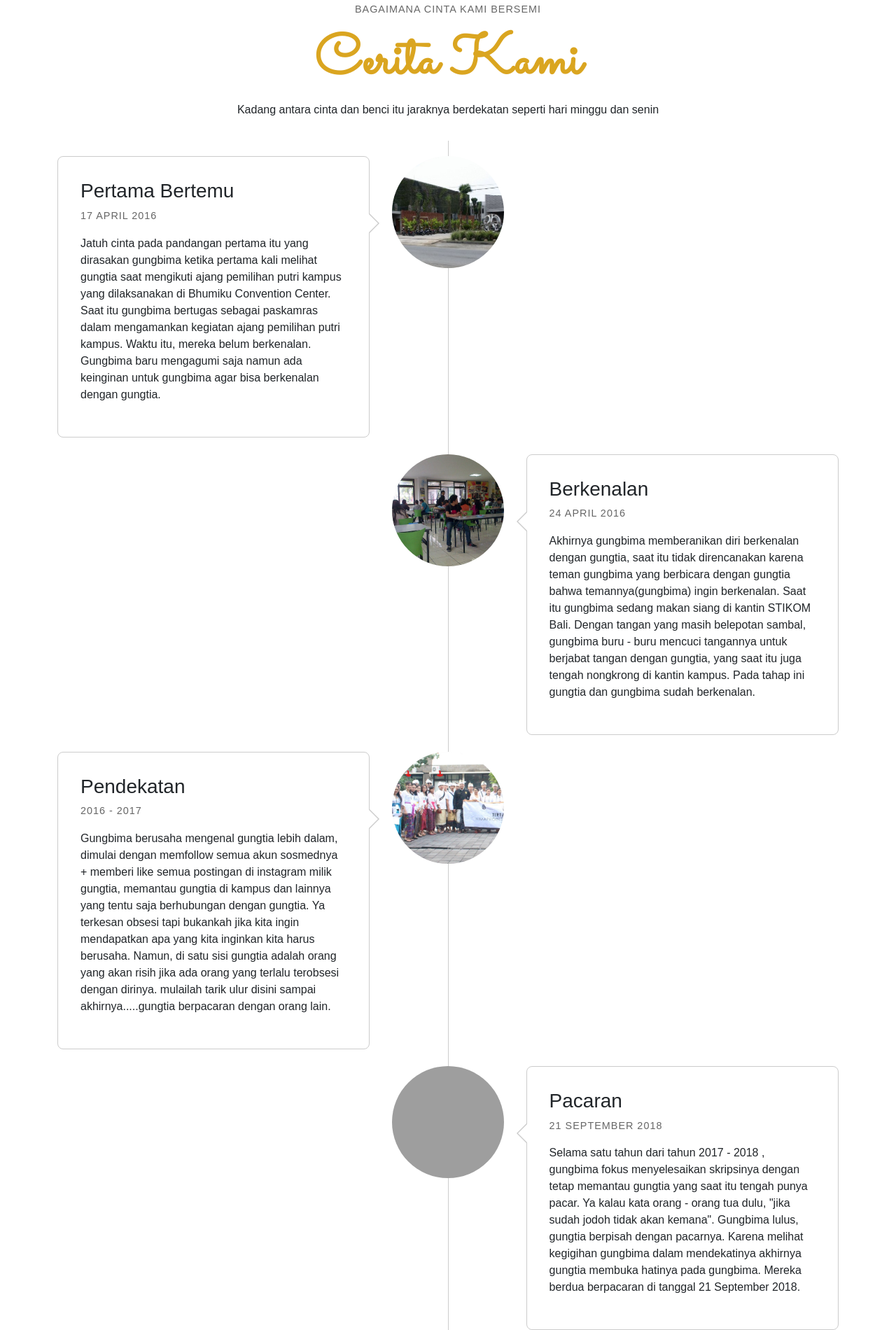
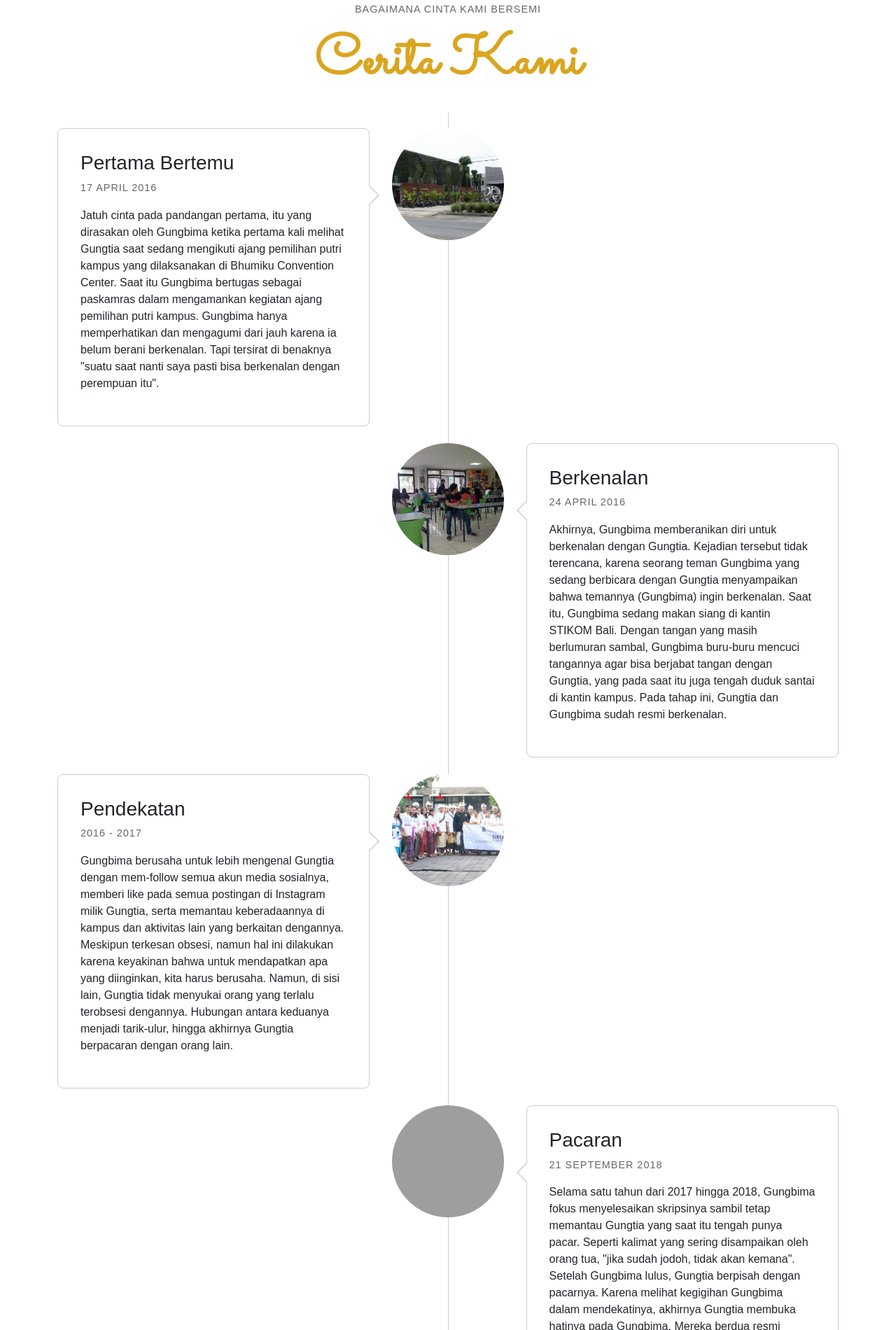
Before and after one commit to gungsandat/santarawedding, a plain HTML site: page index.html in a window 1280 px wide. Shown: the part 3047-4947 px from the top of the page at 70% size. Drawn offline with nearby package versions, Linux system fonts and the light colour scheme; some packages are replaced by stand-ins of ours; grey boxes are pictures that could not be loaded; a script that the page names is missing; files whose address does not match are found by name.

Commit message:
edit index.html

```diff
--- a/index.html
+++ b/index.html
@@ -143,7 +143,7 @@
               <div class="row justify-content-center">
                 <div class="col-md-6">
                   <i class="bi bi-clock d-block"></i>
-                  <span>09.00 WITA - Selesai</span>
+                  <span>10.00 WITA - Selesai</span>
                 </div>
                 <div class="col-md-6">
                   <i class="bi bi-calendar3 d-block"></i>
@@ -171,7 +171,7 @@
         <div class="col-md-8 col-10 text-center">
           <span>Bagaimana Cinta Kami Bersemi</span>
           <h2>Cerita Kami</h2>
-          <p>Kadang antara cinta dan benci itu jaraknya berdekatan seperti hari minggu dan senin</p>
+
         </div>
       </div>
 
@@ -186,9 +186,9 @@
                   <span>17 April 2016</span>
                 </div>
                 <div class="timeline-body">
-                  <p>Jatuh cinta pada pandangan pertama itu yang dirasakan gungbima ketika pertama kali melihat gungtia saat mengikuti ajang pemilihan putri kampus yang
-                    dilaksanakan di Bhumiku Convention Center. Saat itu gungbima bertugas sebagai paskamras dalam mengamankan kegiatan ajang pemilihan putri kampus. Waktu itu, mereka belum berkenalan. Gungbima baru mengagumi saja
-                   namun ada keinginan untuk gungbima agar bisa berkenalan dengan gungtia.
+                  <p>Jatuh cinta pada pandangan pertama, itu yang dirasakan oleh Gungbima ketika pertama kali melihat Gungtia saat sedang mengikuti ajang pemilihan putri kampus yang
+                    dilaksanakan di Bhumiku Convention Center. Saat itu Gungbima bertugas sebagai paskamras dalam mengamankan kegiatan ajang pemilihan putri kampus. Gungbima hanya memperhatikan dan mengagumi dari jauh karena ia belum berani berkenalan.
+                    Tapi tersirat di benaknya "suatu saat nanti saya pasti bisa berkenalan dengan perempuan itu".
                   </p>
                 </div>
               </div>
@@ -203,9 +203,7 @@
                   <span>24 April 2016</span>
                 </div>
                 <div class="timeline-body">
-                  <p>Akhirnya gungbima memberanikan diri berkenalan dengan gungtia, saat itu tidak direncanakan karena teman gungbima yang berbicara dengan gungtia bahwa temannya(gungbima) ingin berkenalan. Saat itu gungbima sedang makan siang di kantin STIKOM Bali.
-                    Dengan tangan yang masih belepotan sambal, gungbima buru - buru mencuci tangannya untuk berjabat tangan dengan gungtia, yang saat itu juga tengah nongkrong di kantin kampus.
-                    Pada tahap ini gungtia dan gungbima sudah berkenalan.
+                  <p>Akhirnya, Gungbima memberanikan diri untuk berkenalan dengan Gungtia. Kejadian tersebut tidak terencana, karena seorang teman Gungbima yang sedang berbicara dengan Gungtia menyampaikan bahwa temannya (Gungbima) ingin berkenalan. Saat itu, Gungbima sedang makan siang di kantin STIKOM Bali. Dengan tangan yang masih berlumuran sambal, Gungbima buru-buru mencuci tangannya agar bisa berjabat tangan dengan Gungtia, yang pada saat itu juga tengah duduk santai di kantin kampus. Pada tahap ini, Gungtia dan Gungbima sudah resmi berkenalan.
                   </p>
                 </div>
               </div>
@@ -221,10 +219,7 @@
                   <span>2016 - 2017</span>
                 </div>
                 <div class="timeline-body">
-                  <p> Gungbima berusaha mengenal gungtia lebih dalam, dimulai dengan memfollow semua akun sosmednya + memberi like semua postingan di instagram milik gungtia, memantau gungtia di kampus dan lainnya yang tentu
-                    saja berhubungan dengan gungtia. Ya terkesan obsesi tapi bukankah jika kita ingin mendapatkan apa yang kita inginkan kita harus berusaha.
-                   Namun, di satu sisi gungtia adalah orang yang akan risih jika ada orang yang terlalu terobsesi dengan dirinya. mulailah tarik ulur disini
-                    sampai akhirnya.....gungtia berpacaran dengan orang lain.
+                  <p> Gungbima berusaha untuk lebih mengenal Gungtia dengan mem-follow semua akun media sosialnya, memberi like pada semua postingan di Instagram milik Gungtia, serta memantau keberadaannya di kampus dan aktivitas lain yang berkaitan dengannya. Meskipun terkesan obsesi, namun hal ini dilakukan karena keyakinan bahwa untuk mendapatkan apa yang diinginkan, kita harus berusaha. Namun, di sisi lain, Gungtia tidak menyukai orang yang terlalu terobsesi dengannya. Hubungan antara keduanya menjadi tarik-ulur, hingga akhirnya Gungtia berpacaran dengan orang lain.
                   </p>
                 </div>
               </div>
@@ -239,9 +234,9 @@
                   <span>21 September 2018</span>
                 </div>
                 <div class="timeline-body">
-                  <p>Selama satu tahun dari tahun 2017 - 2018 , gungbima fokus menyelesaikan skripsinya dengan tetap memantau gungtia yang saat itu tengah punya pacar.
-                    Ya kalau kata orang - orang tua dulu, "jika sudah jodoh tidak akan kemana". Gungbima lulus, gungtia berpisah dengan pacarnya. Karena melihat kegigihan gungbima dalam
-                    mendekatinya akhirnya gungtia membuka hatinya pada gungbima. Mereka berdua berpacaran di tanggal 21 September 2018.
+                  <p>Selama satu tahun dari 2017 hingga 2018, Gungbima fokus menyelesaikan skripsinya sambil tetap memantau Gungtia yang saat itu tengah punya pacar.
+                    Seperti kalimat yang sering disampaikan oleh orang tua, "jika sudah jodoh, tidak akan kemana". Setelah Gungbima lulus, Gungtia berpisah dengan pacarnya. Karena melihat kegigihan Gungbima dalam
+                    mendekatinya, akhirnya Gungtia membuka hatinya pada Gungbima. Mereka berdua resmi berpacaran pada tanggal 21 September 2018.
                   </p>
                 </div>
               </div>
@@ -255,8 +250,7 @@
                   <span>26 Nopember 2023</span>
                 </div>
                 <div class="timeline-body">
-                  Akhirnya selama 5 tahun berpacaran, mereka berdua berkomitmen untuk menjadi satu dalam ikatan pernikahan. Gungtia yang dulu selalu menghindari
-                  gungbima dan gungbima yang keras kepala untuk selalu berada disamping gungtia. Akhirnya mereka bisa bersama sampai maut memisahkan.
+                  Akhirnya, setelah lima tahun berpacaran, keduanya memutuskan berkomitmen untuk menjadi satu dalam ikatan pernikahan. Gungtia, yang sebelumnya kerap menghindari Gungbima, dan Gungbima yang keras kepala untuk selalu mendampingi Gungtia. Akhirnya mereka bisa bersama sampai maut memisahkan.
                 </div>
               </div>
             </li>
@@ -272,7 +266,7 @@
         <div class="col-md-8 col-10 text-center">
           <span>Memori Kisah Kami</span>
           <h2>Galeri Foto</h2>
-          <p>"Cinta memang buta aksara, maka dari itu, butuh komitmen dua anak manusia untuk menjadikannya mengeja."</p>
+
         </div>
       </div>
 
@@ -355,13 +349,13 @@
           </a>
         </div>
         <div class="col mt-3">
-          <a href="img/New folder/DSC03804-Edit-Edit.jpg" data-toggle="lightbox" data-caption="Santara 14"
+          <a href="img/New folder/edit saya.jpg" data-toggle="lightbox" data-caption="Santara 14"
             data-gallery="mygallery">
             <img src="img/New folder/thumbnail/DSC03804-Edit-Edit.jpg" alt="Santara 14" class="img-fluid w-100 rounded">
           </a>
         </div>
         <div class="col mt-3">
-          <a href="img/New folder/DSC03841-Edit.jpg" data-toggle="lightbox" data-caption="Santara 15"
+          <a href="img/New folder/edit kami.jpg" data-toggle="lightbox" data-caption="Santara 15"
             data-gallery="mygallery">
             <img src="img/New folder/thumbnail/DSC03841-Edit.jpg" alt="Santara 15" class="img-fluid w-100 rounded">
           </a>
@@ -501,7 +495,7 @@
 
 
           <ul class="mt-3">
-            <small class="block">Developed by <a href="https://www.instagram.com/sandatyaw">@sandatyaw</a></small>
+            <small class="block">Modified & Developed by <a href="https://www.instagram.com/sandatyaw">@sandatyaw</a></small>
           </ul>
         </div>
       </div>
@@ -530,7 +524,7 @@
       year: 2024, // required
       month: 04, // required
       day: 10, // required
-      hours: 09, // Default is 0 [0-23] integer
+      hours: 10, // Default is 0 [0-23] integer
       words: { //words displayed into the countdown
         days: { singular: 'hari', plural: 'hari' },
         hours: { singular: 'jam', plural: 'jam' },
```
Also changed, not shown: img/New folder/edit kami.jpg (added), img/New folder/edit saya.jpg (added).
